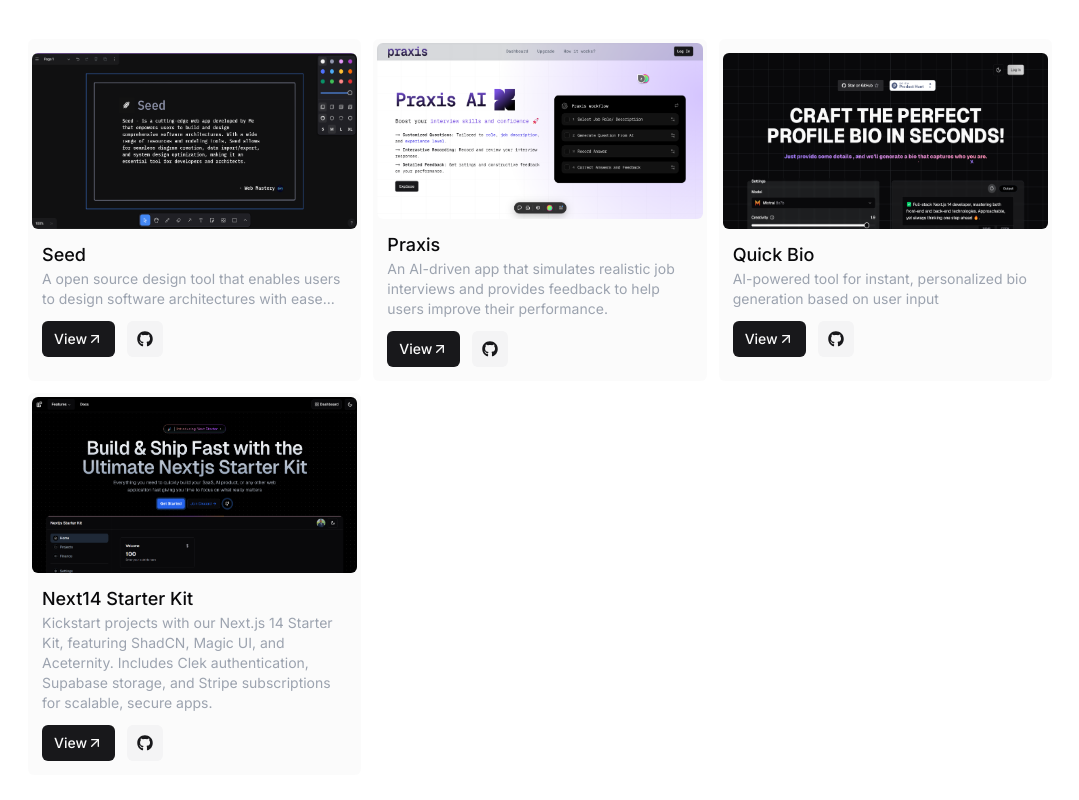
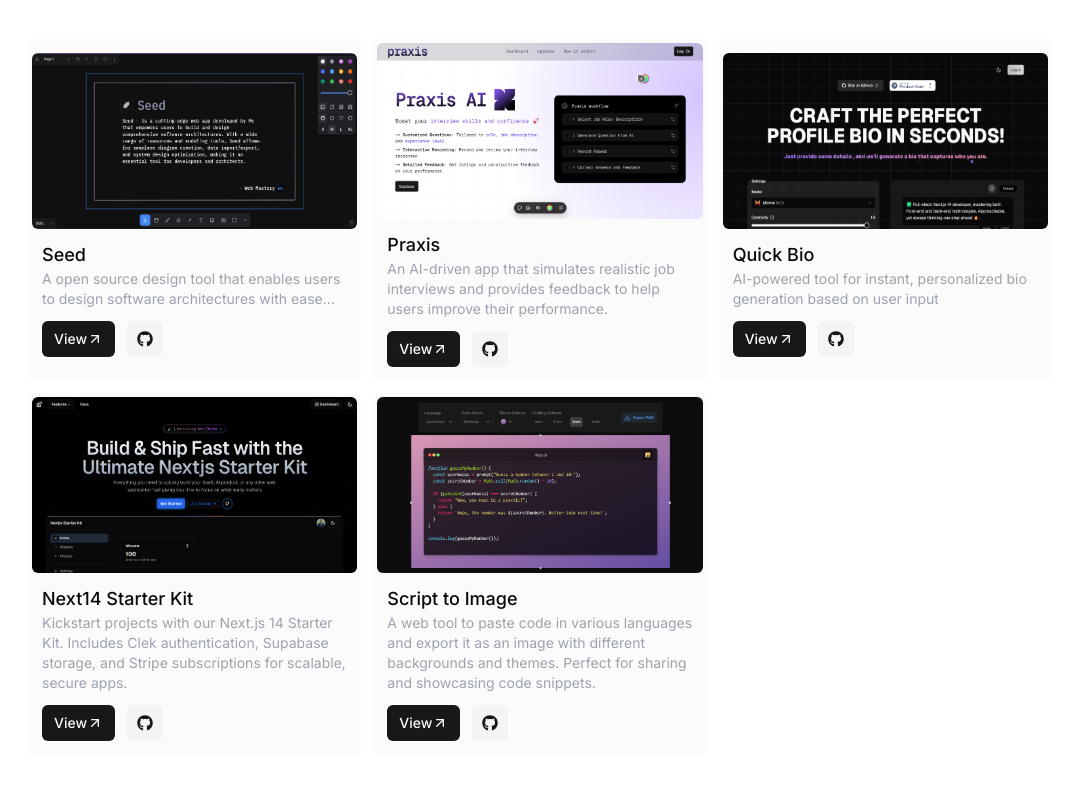
Before and after one commit to suman-3/suman, a Next.js app: page / in a window 1280 px wide. Shown: the part 392-1192 px from the top of the page, without its empty margins (100-1179 px from the left). Built offline with nearby package versions, Linux system fonts and the light colour scheme.

Commit message:
project 5 added

```diff
--- a/components/hero.tsx
+++ b/components/hero.tsx
@@ -19,6 +19,7 @@
 import { useForm, ValidationError } from "@formspree/react";
 import { toast } from "sonner";
 import { useRouter } from "next/navigation";
+import { FaGithub } from "react-icons/fa6";
 
 export default function Hero() {
   const [state, handleSubmit] = useForm("xwpekrdv");
@@ -119,6 +120,11 @@
                           hi@suman.mondal
                         </span>
                       </Link>
+                      <Link href="https://github.com/suman-3" target="_blank">
+                        <div className="cursor-pointer hover:bg-primary transition hover:text-primary-foreground bg-secondary/50 p-2 text-xs flex gap-1 items-center w-fit rounded-md px-3">
+                        <FaGithub className="h-4 w-4" />
+                        </div>
+                      </Link>
                     </div>
                   </div>
                 </div>
--- a/constants/projects.ts
+++ b/constants/projects.ts
@@ -22,9 +22,16 @@
     },
     {
         title: "Next14 Starter Kit",
-        description: "Kickstart projects with our Next.js 14 Starter Kit, featuring ShadCN, Magic UI, and Aceternity. Includes Clek authentication, Supabase storage, and Stripe subscriptions for scalable, secure apps.",
+        description: "Kickstart projects with our Next.js 14 Starter Kit. Includes Clek authentication, Supabase storage, and Stripe subscriptions for scalable, secure apps.",
         github: "https://github.com/suman-3/Next-TechSatck",
         image: "/projects/project4.png",
         link: "https://starter-kit.exions.xyz",
     },
+    {
+        title: "Script to Image",
+        description: "A web tool to paste code in various languages and export it as an image with different backgrounds and themes. Perfect for sharing and showcasing code snippets.",
+        github: "https://github.com/suman-3/Code_Script_Image",
+        image: "/projects/project5.png",
+        link: "https://script.exions.xyz",
+    },
 ];
```
Also changed, not shown: public/projects/project5.png (added).
